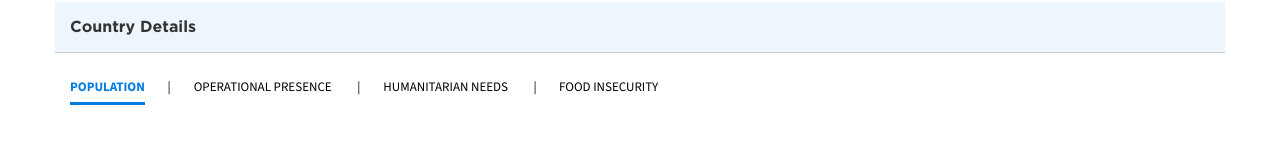
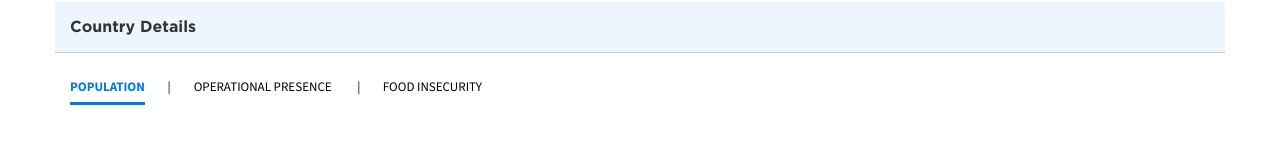
Before and after one commit to OCHA-DAP/hdx-hapi-example, a Svelte app: page / in a window 1280 px wide. Shown: the part 257-425 px from the top of the page. Built offline with nearby package versions, Linux system fonts and the light colour scheme; no server answers.

Commit message:
tempoararily remove HNO view until endpoint updates can be made

```diff
--- a/src/App.svelte
+++ b/src/App.svelte
@@ -55,7 +55,7 @@
   const views = [
     {name: 'Population', id: 'population', endpoint: `population-social/population?admin_level=1`},
     {name: 'Operational Presence', id: 'orgs', endpoint: `coordination-context/operational-presence?admin_level=2`},
-    {name: 'Humanitarian Needs', id: 'hno', endpoint: `affected-people/humanitarian-needs?gender=all&age_range=ALL&admin_level=1`},
+    // {name: 'Humanitarian Needs', id: 'hno', endpoint: `affected-people/humanitarian-needs?gender=all&age_range=ALL&admin_level=1`},
     {name: 'Food Insecurity', id: 'ipc', endpoint: `food/food-security?ipc_type=current&admin_level=2`}
   ];
 
```
